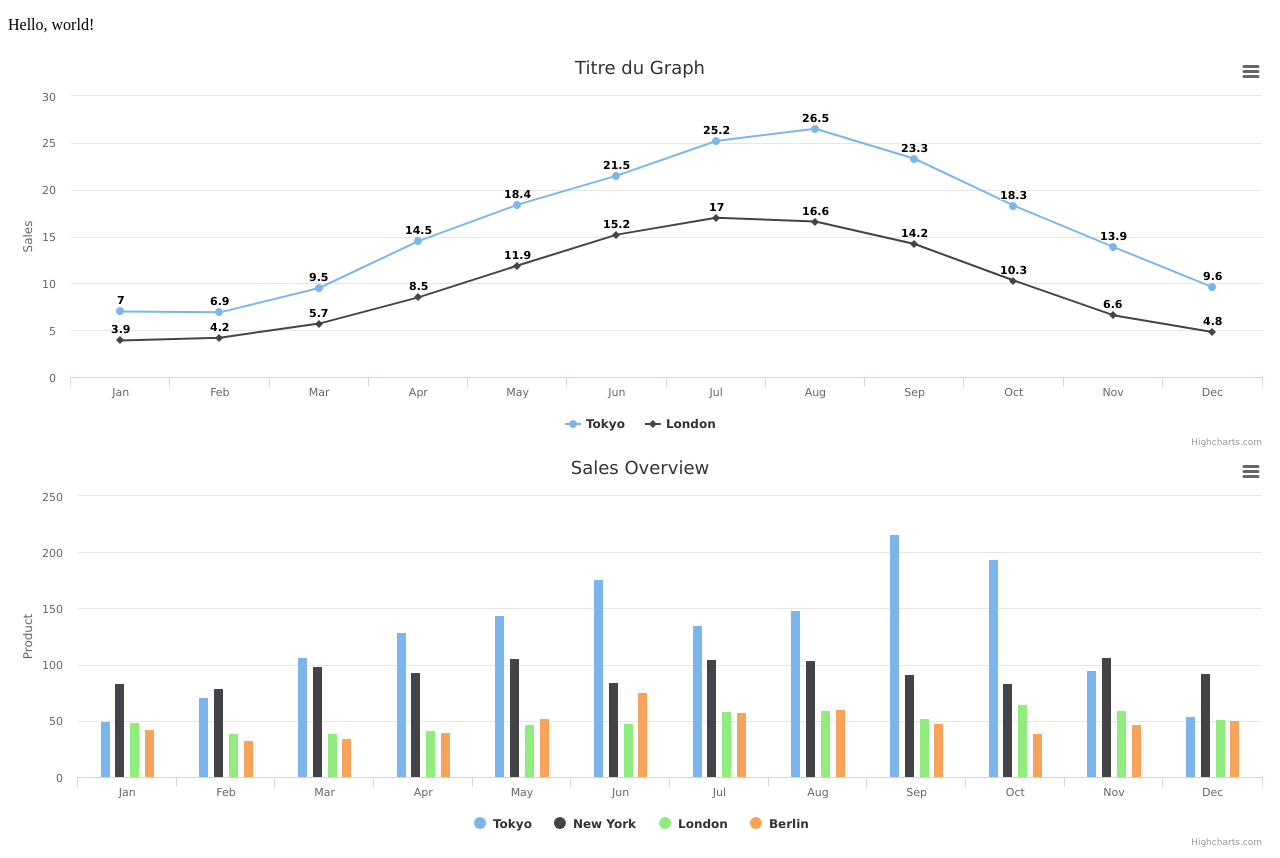
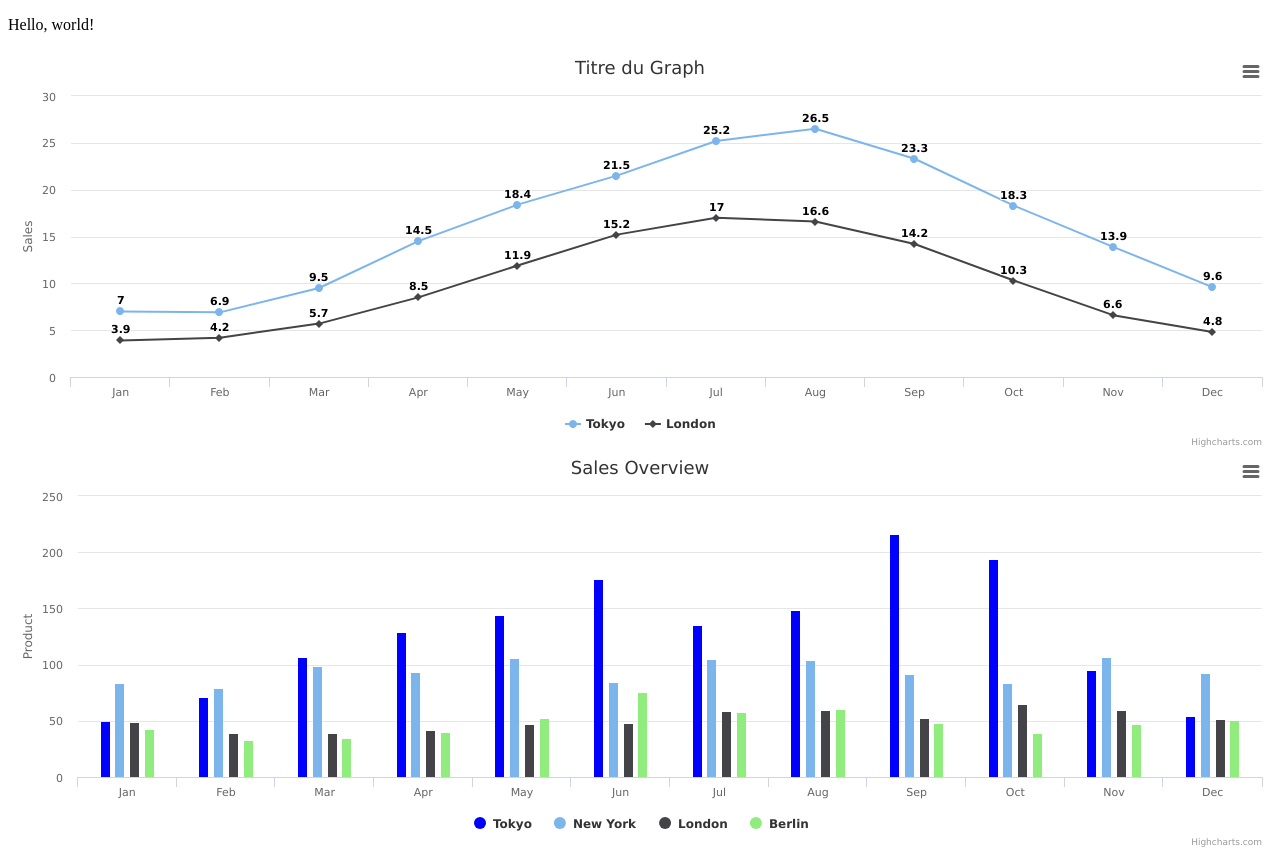
Before and after one commit to Ricoeb/graph, a plain HTML site: page index.html in a window 1280 px wide. Drawn offline with nearby package versions, Linux system fonts and the light colour scheme.

Commit message:
Update index.html

```diff
--- a/index.html
+++ b/index.html
@@ -34,7 +34,8 @@
 
     var seriesTEST1 =  [{
         name: 'Tokyo',
-        data: [49.9, 71.5, 106.4, 129.2, 144.0, 176.0, 135.6, 148.5, 216.4, 194.1, 95.6, 54.4]
+        data: [49.9, 71.5, 106.4, 129.2, 144.0, 176.0, 135.6, 148.5, 216.4, 194.1, 95.6, 54.4],
+        color: '#0000FF'
 
     }, {
         name: 'New York',
```
